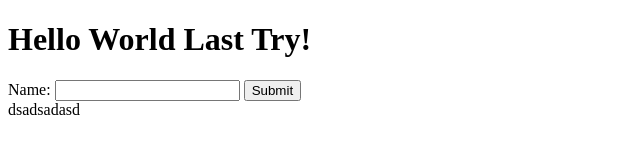
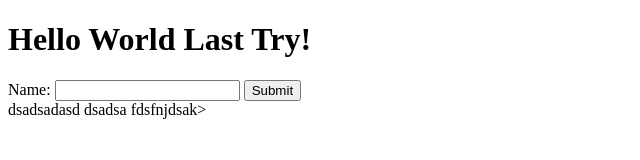
Before and after one commit to chelobotix/test1, a plain HTML site: page index.html in a window 1280 px wide. Shown: the whole page, without its empty margins (0-640 px from the left). Drawn offline with Linux system fonts and the light colour scheme.

Commit message:
Update index.html

```diff
--- a/index.html
+++ b/index.html
@@ -15,4 +15,5 @@
     </form>
   </body>
   dsadsadasd
+  dsadsa fdsfnjdsak>
 </html>
```
